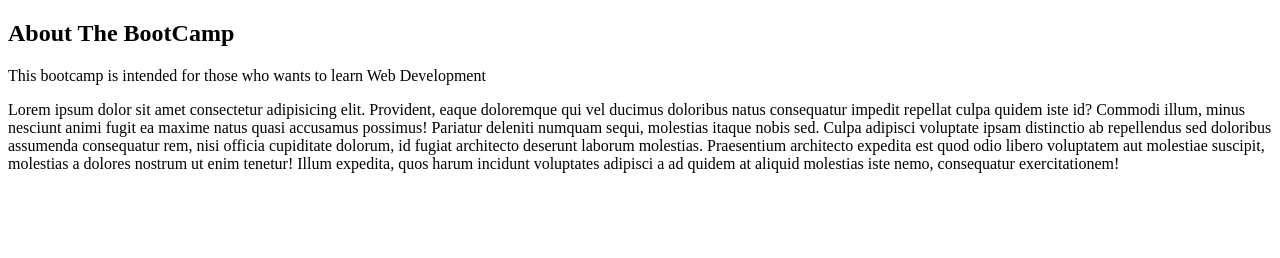
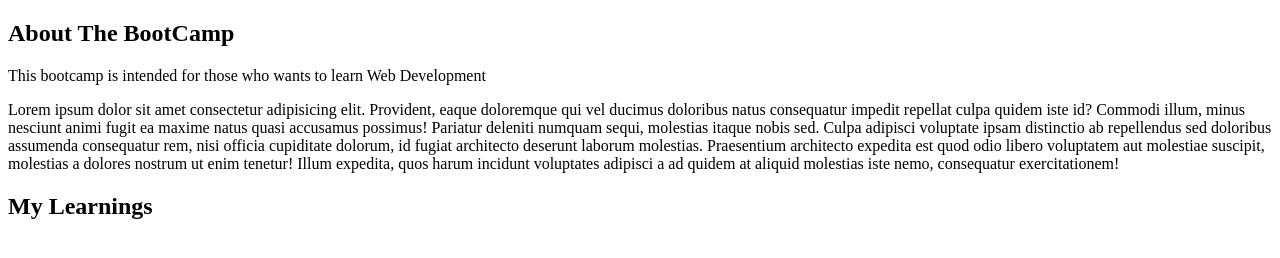
Before and after one commit to erwinmacaraig/kodego-demo, a plain HTML site: page aboutus.html in a window 1280 px wide. Drawn offline with Linux system fonts and the light colour scheme.

Commit message:
Update aboutus.html using web portal

```diff
--- a/aboutus.html
+++ b/aboutus.html
@@ -15,9 +15,13 @@
 					<p>
 						Lorem ipsum dolor sit amet consectetur adipisicing elit. Provident, eaque doloremque qui vel ducimus doloribus natus consequatur impedit repellat culpa quidem iste id? Commodi illum, minus nesciunt animi fugit ea maxime natus quasi accusamus possimus! Pariatur deleniti numquam sequi, molestias itaque nobis sed. Culpa adipisci voluptate ipsam distinctio ab repellendus sed doloribus assumenda consequatur rem, nisi officia cupiditate dolorum, id fugiat architecto deserunt laborum molestias. Praesentium architecto expedita est quod odio libero voluptatem aut molestiae suscipit, molestias a dolores nostrum ut enim tenetur! Illum expedita, quos harum incidunt voluptates adipisci a ad quidem at aliquid molestias iste nemo, consequatur exercitationem!
 					</p>
+
 				</section>
+
 			</article>
-
+			<article>
+				<h1>My Learnings</h1>
+			</article>
 
 		</main>
 
```
